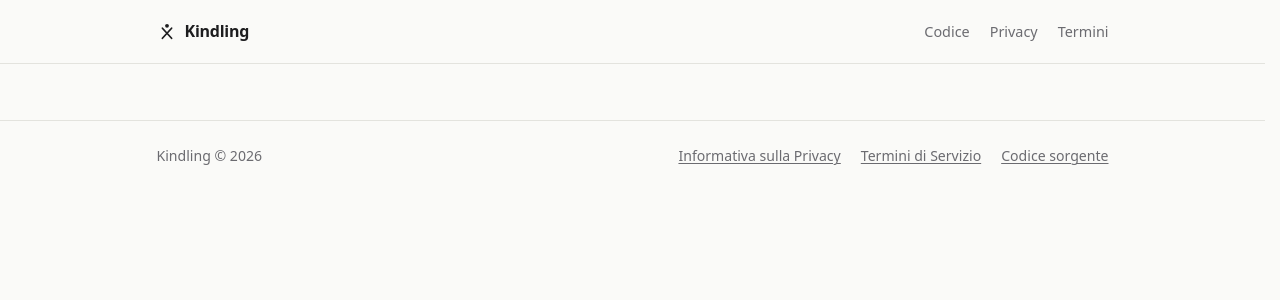
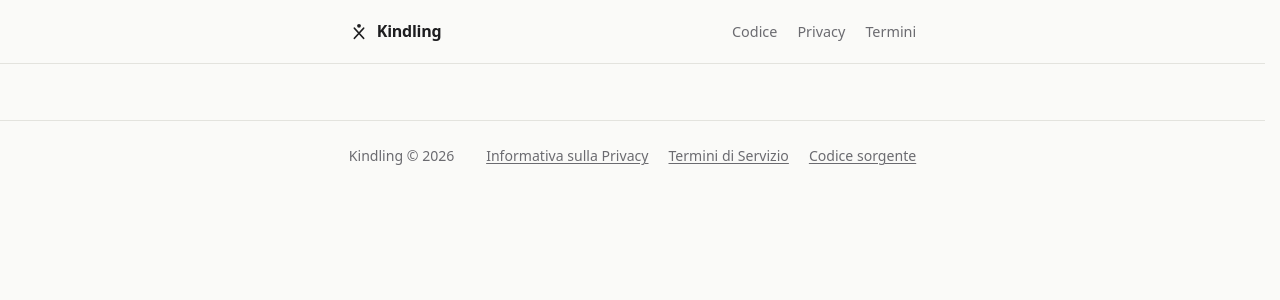
Before and after one commit to NikeGipple/Kindling, a Python web app: template dashboard/templates/accesso_negato.html in a window 1280 px wide. Shown: the top 300 px of the page. Run offline with Jinja, Linux system fonts and the light colour scheme; the template is opened without the code that fills it, so the values that code supplies are empty.

Commit message:
accesso: la colonna delle pagine pubbliche e' larga quanto il loro testo
La causa non era il centraggio. Misurato con getBoundingClientRect in
Chromium a 1280/1440/1920: header, main e footer .contenitore erano
centrati e identici alla home (es. 456,5-1448,5 a 1920). Il vuoto veniva
da main:not(.vista) p/li { max-width: 62ch }: 534,75px (62 x 8,625, lo
"0" di Segoe UI a 16px) dentro una colonna utile da 952. Su /login e
/accesso-negato non c'e' altro nella riga, e 417px vuoti a destra si
leggevano come pagina spinta a sinistra.

Il 62ch resta. Sulle sole pagine pubbliche (body:has(header.sito
nav.servizio), cioe' _testata_pubblica.html, che un test vincola a
quelle pagine) le tre .contenitore prendono max-width 62ch + 2.5rem.
La misura e' una proprieta' @property <length> calcolata sul body:
un ch scritto nel piede si risolverebbe sui suoi .88rem e darebbe una
colonna del 12% piu' stretta.

Verifica, stesse misure prima e dopo:
- prima: contenitori 992px, testo 534,75, margine destro del testo
  417px sotto un nav.servizio che finiva al bordo di 952;
- dopo, a 1280/1440/1920, su /login e sull'accesso negato: le tre
  .contenitore hanno gli stessi left/right (574,75px); marchio, testo,
  bottone e riga del piede partono dallo stesso x, e link di servizio,
  testo e riga del piede finiscono sullo stesso x; nessun overflow;
- controllo: tolto nav.servizio dal DOM, la colonna torna a 992px;
- 375px e 560px: numeri identici a prima (colonna = viewport, bottone
  a tutta riga), nessun restringimento in piu' sotto i 34rem;
- pytest: 664 passed, 28 skipped.

Co-Authored-By: Claude Opus 5.5 <noreply@anthropic.com>

```diff
--- a/dashboard/static/dashboard.css
+++ b/dashboard/static/dashboard.css
@@ -151,6 +151,34 @@ a:hover { color: var(--testo); }
    testata e il piede: con un contenitore solo i due fili non potevano andare
    da bordo a bordo, perche' erano dentro alla colonna invece che dietro. */
 .contenitore { max-width: 62rem; margin: 0 auto; padding: 0 1.25rem; }
+
+/* Le pagine pubbliche (accesso, accesso negato) hanno una colonna larga quanto
+   il loro testo, non 62rem. Non hanno altro che paragrafi ed elenco, e quelli
+   si fermano a 62ch (piu' sotto, main:not(.vista) p): a 16px su Segoe UI sono
+   534,75px dentro una colonna da 952, e i 417px vuoti a destra si leggevano come
+   una pagina spinta a sinistra o troncata — piu' larghi a ogni schermo piu'
+   largo. Misurati, non stimati: il centraggio era giusto a 1280, 1440 e 1920.
+   Il 62ch resta 62ch; a stringersi e' la colonna.
+
+   Testata, contenuto e piede insieme, non il solo <main>: il bordo sinistro del
+   testo cade dove cade il marchio (base.html), e un main piu' stretto sotto una
+   testata da 62rem lo sposterebbe di 208px.
+
+   La misura sta in una proprieta' registrata come <length>, e non e' una
+   complicazione: un `ch` si risolve sul corpo dell'elemento che lo usa, e il
+   piede sta a .88rem — lo stesso 62ch li' dentro darebbe una colonna del 12% piu'
+   stretta. Registrata, si calcola una volta sola sul body (16px, il corpo dei
+   paragrafi) e scende in pixel. Senza supporto a @property il piede si
+   stringerebbe di quel 12%, niente di piu'.
+
+   La condizione e' nav.servizio nella testata, cioe' _testata_pubblica.html: il
+   fatto "questa pagina si vede da fuori" ha gia' un posto solo, e un test
+   (test_dashboard_cornice.py) vincola quel nav alle sole pagine pubbliche.
+   Sotto i 62ch piu' respiro la colonna e' gia' la viewport e questo tetto non
+   agisce: sotto i 34rem vale solo quello che c'era. */
+@property --colonna-pubblica { syntax: "<length>"; inherits: true; initial-value: 0px; }
+body:has(header.sito nav.servizio) { --colonna-pubblica: calc(62ch + 2.5rem); }
+body:has(header.sito nav.servizio) .contenitore { max-width: var(--colonna-pubblica); }
 
 /* Le quattro viste restano a 15px/1.5. Le tabelle (ventisei colonne nelle
    coorti) e i grafici hanno larghezze e soglie di a-capo tarate su quel corpo:
```
